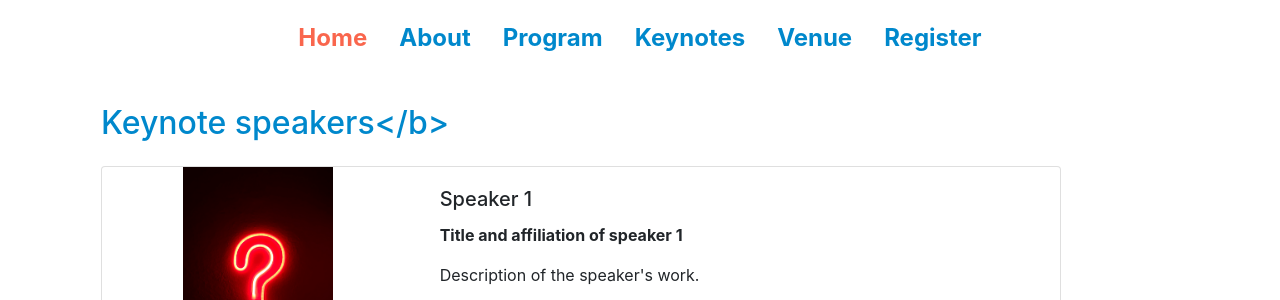
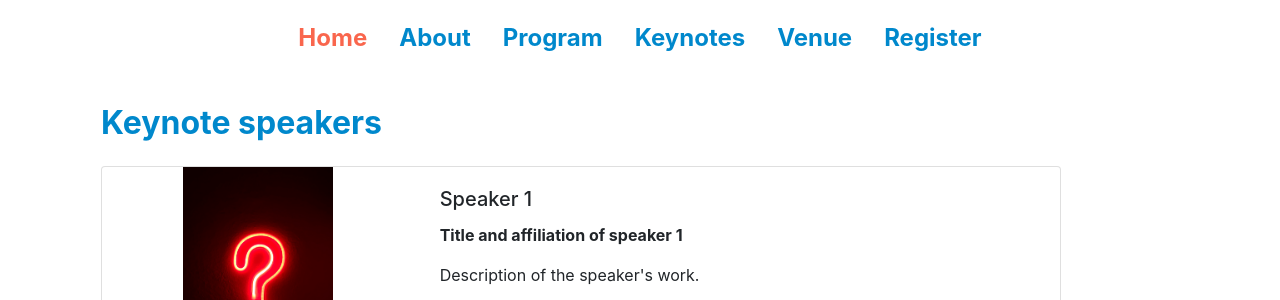
Before and after one commit to bytemal/bytemal-2024, a Jekyll site: the page built from _pages/keynotes.md, in a window 1280 px wide. Shown: the part 477-777 px from the top of the page. Built offline with Jekyll 4.4.1, drawn with Linux system fonts in a browser that asks for light colours.

Commit message:
Update keynotes.md

```diff
--- a/_pages/keynotes.md
+++ b/_pages/keynotes.md
@@ -4,7 +4,7 @@ permalink: /keynotes
 layout:    default
 ---
 
-<h2 class="mb-4"><b></b>Keynote speakers</b></h2>
+<h2 class="mb-4"><b>Keynote speakers</b></h2>
 
 <div class="card mb-3" style="max-width: 960px;">
   <div class="row no-gutters">
```
